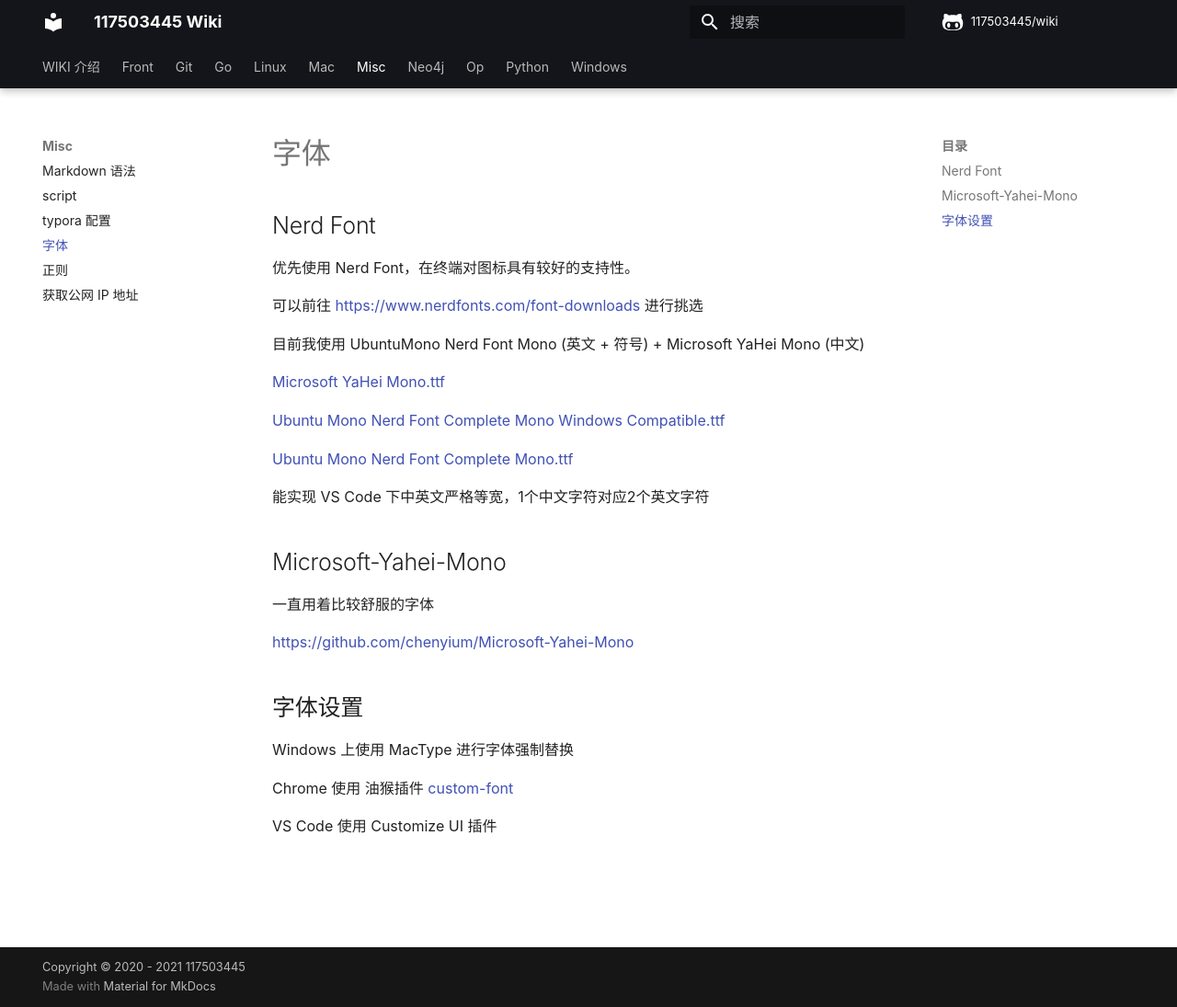
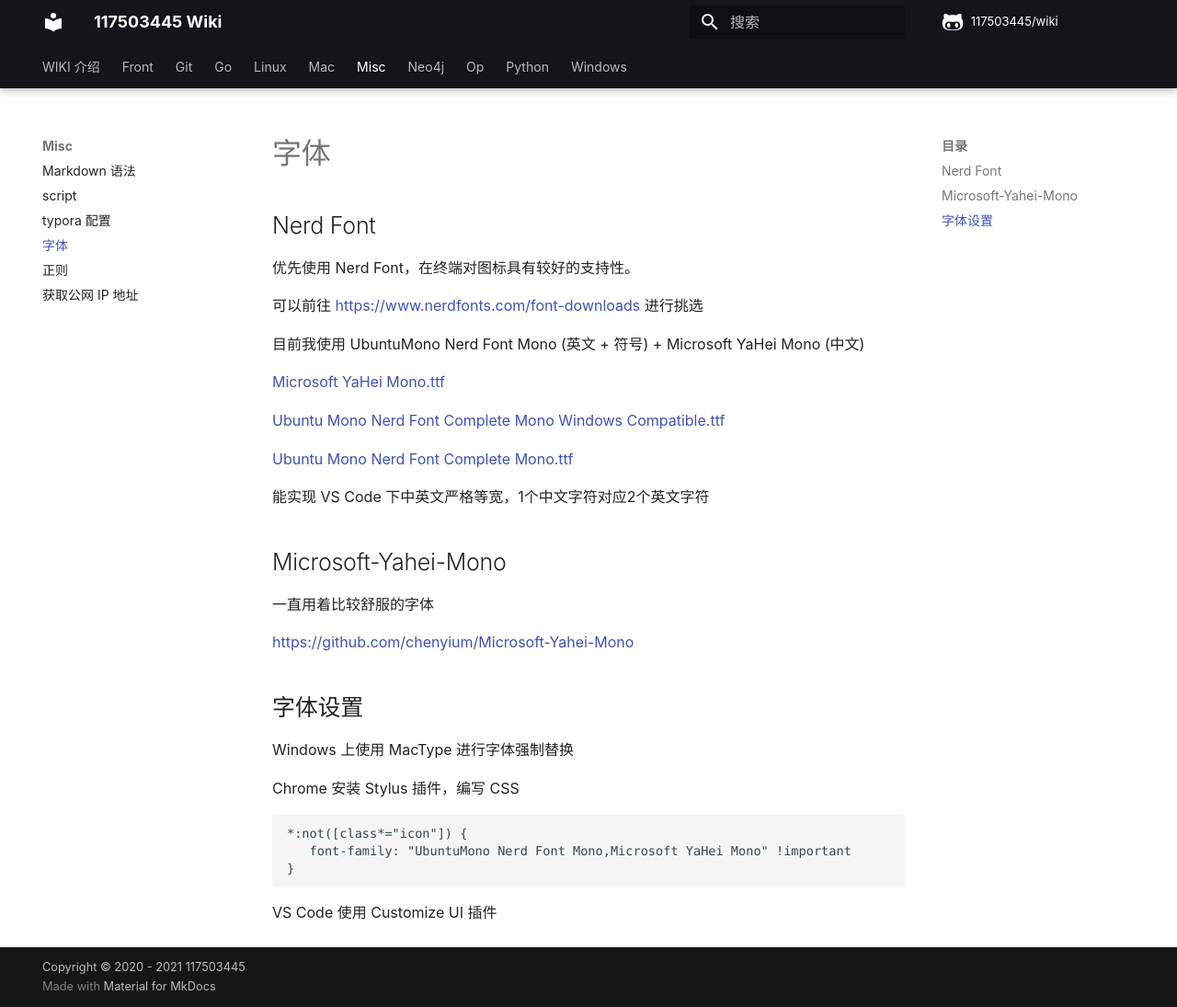
Before and after one commit to 117503445/wiki, an MkDocs documentation site: the page built from docs/misc/字体.md, in a window 1280 px wide and 1095 px high. Shown: the whole window at 92% size. Built offline with MkDocs 1.6.1 and Material for MkDocs 9.7.7, drawn with Linux system fonts in a browser that asks for light colours; some web fonts are replaced; comment, search, counter and statistics services are not loaded.

Commit message:
Update 字体.md

````diff
--- a/docs/misc/字体.md
+++ b/docs/misc/字体.md
@@ -34,6 +34,12 @@
 
 Windows 上使用 MacType 进行字体强制替换
 
-Chrome 使用 油猴插件 [custom-font](https://greasyfork.org/zh-CN/scripts/415928-custom-font)
+Chrome 安装 Stylus 插件，编写 CSS
+
+```css
+*:not([class*="icon"]) {
+   font-family: "UbuntuMono Nerd Font Mono,Microsoft YaHei Mono" !important
+}
+```
 
 VS Code 使用 Customize UI 插件
````
Also changed, not shown: other parts of docs/misc/字体.md (+1 -1 lines).
